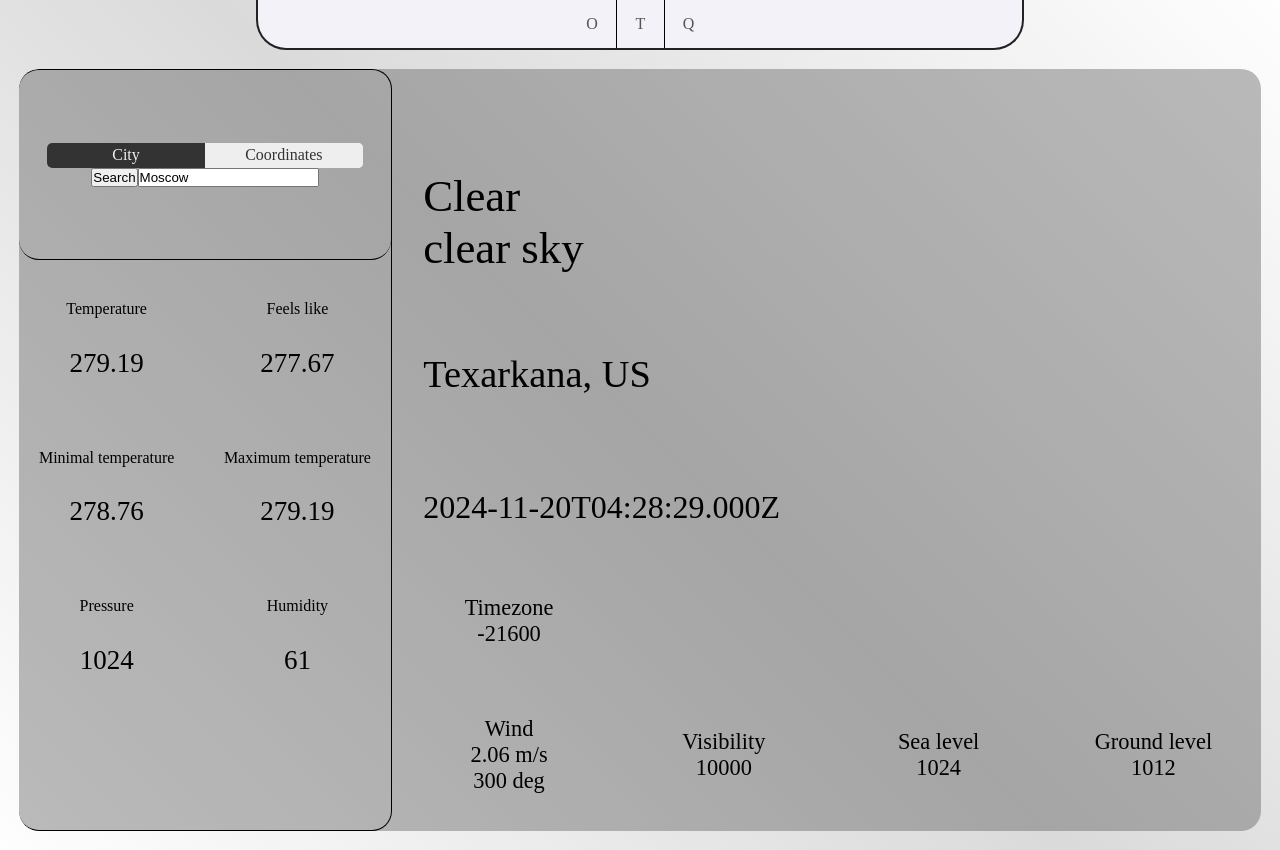
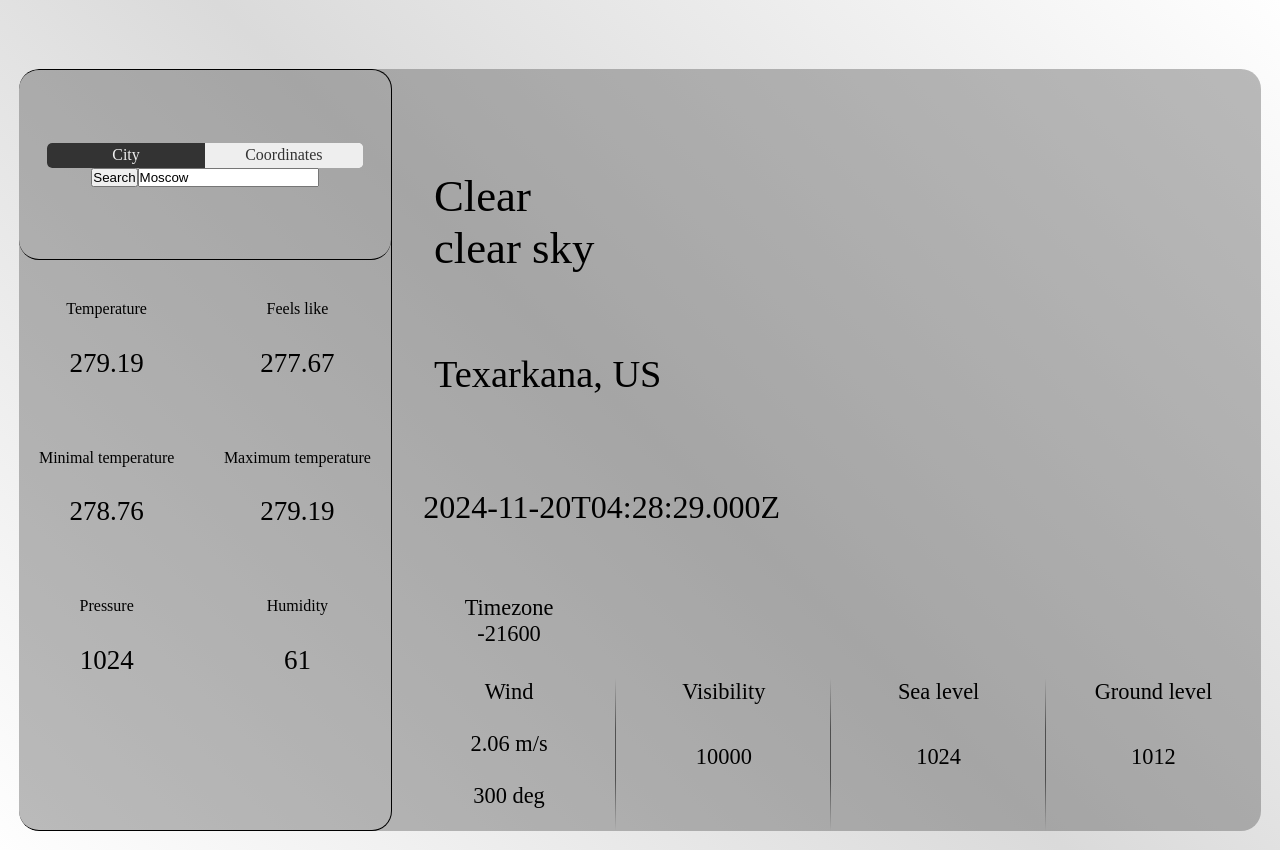
Before and after one commit to maksimphono/weather_app, a React app in the folder frontend/: page / in a window 1280 px wide. Built offline with nearby package versions, Linux system fonts and the light colour scheme; the HTML template or start-up script is replaced by a standard one.

Commit message:
added some styles to Home component

```diff
--- a/frontend/package.json
+++ b/frontend/package.json
@@ -9,7 +9,7 @@
     "desktop": "webpack . && electron .",
     "start": "electron .",
     "dev": "webpack serve",
-    "build": "webpack"
+    "build": "webpack --config ./webpack.config.js --mode production"
   },
   "keywords": [],
   "author": "",
--- a/frontend/src/App.jsx
+++ b/frontend/src/App.jsx
@@ -1,27 +1,28 @@
 import React from 'react'
 import Layout from './Layout.jsx'
 import Home from './Pages/Home/components/Home.jsx'
+import Forecast from './Pages/Home/components/Forecast.jsx'
 //import WeatherByCity from './Pages/WaetherByCity/Components/WeatherByCity.jsx'
 //import WeatherByCoordinates from './Pages/WaetherByCity/Components/WeatherByCoordinates.jsx'
-import { BrowserRouter, Route, Routes } from 'react-router-dom'
+import { HashRouter, Route, Routes } from 'react-router-dom'
 import "./global.css"
 
 export default function App() {
     return (
-      <BrowserRouter>
+      <HashRouter>
         <Routes>
           <Route path = "/" element = {<Layout/>}>
-            <Route index element = {<Home></Home>}/>
+            <Route index element = {<Home />}/>
           </Route>
-          <Route path = "tests">
-            <Route index element = {<h1>Tests</h1>}/>
+          <Route path = "/tests">
+            <Route index element = {<Forecast />}/>
           </Route>
         </Routes>
-      </BrowserRouter>
+      </HashRouter>
     )
 }
 /*
-<BrowserRouter>
+<HashRouter>
       <Routes>
         <Route path = "/" element = {<h1>Qwerty</h1>}>
           <Route index element = {<h1>Qwerty</h1>}/>
@@ -30,5 +31,5 @@ export default function App() {
           <Route index element = {<h1>Tests</h1>}/>
         </Route>
       </Routes>
-    </BrowserRouter>
+    </HashRouter>
 */
--- a/frontend/src/Layout.jsx
+++ b/frontend/src/Layout.jsx
@@ -5,7 +5,6 @@ import {Outlet} from "react-router-dom"
 export default function Layout() {
   return (
     <>
-        <Navbar />
         <Outlet />
     </>
 
--- /dev/null
+++ b/frontend/src/Pages/Home/components/Forecast.jsx
@@ -0,0 +1,18 @@
+import React, {useState, useRef} from "react"
+import style from "../css/Forecast.module.scss"
+
+export default function Forecast() {
+    const weatherViewRef = useRef()
+
+    return (
+        <div className = {style["home"]}>
+            <div ref = {weatherViewRef} className = {style["weather__view"]}>
+                <div></div>
+                <div></div>
+                <div></div>
+                <div></div>
+                <div></div>
+            </div>
+        </div>
+    )
+}
--- a/frontend/src/Pages/Home/components/Home.jsx
+++ b/frontend/src/Pages/Home/components/Home.jsx
@@ -1,4 +1,4 @@
-import React, {useCallback, useEffect, useReducer, useState} from 'react'
+import React, {useCallback, useEffect, useReducer, useRef, useState} from 'react'
 import style from "../css/Home.module.scss"
 import InputFields from './InputFields.jsx'
 //const style = {}
@@ -54,10 +54,13 @@ const currentWeatherData = {
 
 export default function Home() {
     const [weatherData, setWeatherData] = useState(currentWeatherData)
+    const [followerCoords, setFollowerCoords] = useState({x: 0, y : 0})
+    const weatherViewRef = useRef(null)
 
     return (
         <div className = {style["home"]}>
-            <div className = {style["weather__view"]}>
+            <div ref = {weatherViewRef} className = {style["weather__view"]}>
+                <i style = {{top: followerCoords.y, left: followerCoords.x}} className = {style["follower"]}></i>
                 <div className = {style["basic__info"]}>
                     <InputFields />
                     <SmallWeatherData gridArea = "temp" value = {weatherData.main.temp}>Temperature</SmallWeatherData>
@@ -94,11 +97,11 @@ export default function Home() {
                         <span>Visibility</span>
                         <span>{weatherData.visibility}</span>
                     </SmallWeatherData>
-                    <SmallWeatherData gridArea = "sea_level" className = {"sunrise"}>
+                    <SmallWeatherData gridArea = "sea_level" className = {"sea_level"}>
                         <span>Sea level</span>
                         <span>{weatherData.main.sea_level}</span>
                     </SmallWeatherData>
-                    <SmallWeatherData gridArea = "grnd_level" className = {"sunset"}>
+                    <SmallWeatherData gridArea = "grnd_level" className = {"grnd_level"}>
                         <span>Ground level</span>
                         <span>{weatherData.main.grnd_level}</span>
                     </SmallWeatherData>
--- /dev/null
+++ b/frontend/src/Pages/Home/css/Forecast.module.scss
@@ -0,0 +1,14 @@
+.home {
+    display: grid;
+    width: 100%;
+    height: 100vh;
+    padding: 1.5%;
+
+    .weather__view {
+        display: grid;
+        grid-template-columns: repeat(5, 1fr);
+        border-radius: 20px;
+        background-color: #5556;
+        overflow: hidden;
+    }
+}
--- a/frontend/src/Pages/Home/css/Home.module.scss
+++ b/frontend/src/Pages/Home/css/Home.module.scss
@@ -12,7 +12,21 @@
         background-color: #5556;
         overflow: hidden;
 
+        .follower {
+            position: absolute;
+            top: 0;
+            left: 0;
+            display: none;
+            aspect-ratio: 1/1;
+            width: 300px;
+            //background-color: #000;
+            background-image: radial-gradient(#fff3 40%, #fff0 60%);
+            border-radius: 50%;
+            transform: none;
+        }
+
         .basic__info {
+            position: relative;
             display: grid;
             height: 100%;
             width: 100%;
@@ -102,8 +116,8 @@
             display: grid;
             grid-template-areas:
                 "logo . . ."
-                "main main . ."
-                "name name . ."
+                "main main main ."
+                "name name name ."
                 "date date . ."
                 "timezone . . ."
                 "wind visibility sea_level grnd_level"
@@ -119,6 +133,7 @@
             grid-template-columns: repeat(4, 1fr);
 
             .smallWeatherData {
+                position: relative;
                 display: flex;
                 flex-direction: column !important;
                 height: 100%;
@@ -145,6 +160,28 @@
                 &.date {
                     font-size: 2rem
                 }
+                &.wind__data::after,
+                &.visibility__data::after,
+                &.sea_level::after {
+                    content: "";
+                    position: absolute;
+                    top: 0;
+                    right: 0px;
+                    display: block;
+                    background-image: linear-gradient(#0000, #0008, #0008, #0000);
+                    width: 1.5px;
+                    height: 100%;
+                }
+                &.wind__data,
+                &.visibility__data,
+                &.sea_level,
+                &.grnd_level {
+                    display: grid;
+                    grid-template-rows: 20% 1fr;
+                    justify-items: center;
+                    align-items: center;
+                    padding-bottom: 10%;
+                }
             }
         }
     }
```
Also changed, not shown: frontend/current_weather.json (+32 -1 lines).
